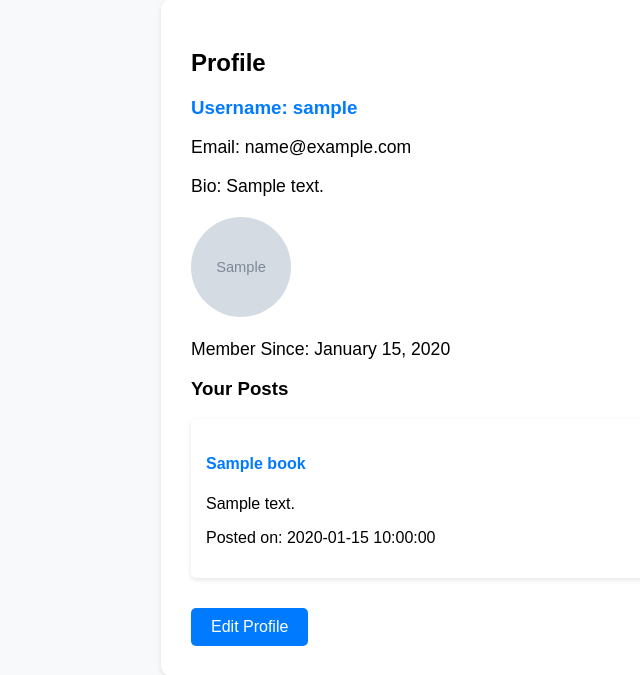
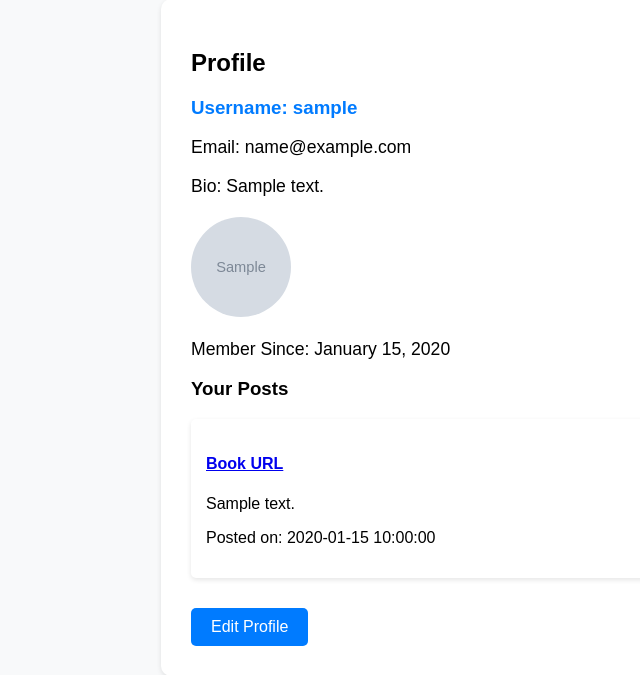
Before and after one commit to merylgrace/Book, a PHP site: page /profile.php in a window 1280 px wide. Shown: the part 169-844 px from the top of the page, without its empty margins (1-641 px from the left). Run offline with PHP 8.4, Linux system fonts and the light colour scheme; the visitor is signed in with stand-in values (Sample User, id 1); tables that the repository leaves empty or names only in its code hold one stand-in row (values such as "Sample post").

Commit message:
fixed the profile

```diff
--- a/profile.php
+++ b/profile.php
@@ -14,11 +14,7 @@ $user = $result->fetch_assoc();
 $stmt->close();
 
 // Get the user's posts
-$sql = "SELECT Posts.post_id, Books.title, Posts.content, Posts.created_at
-        FROM Posts
-        JOIN Books ON Posts.book_url = Books.book_url
-        WHERE Posts.user_id = ?
-        ORDER BY Posts.created_at DESC";
+$sql = "SELECT post_id, book_url, content, created_at FROM Posts WHERE user_id = ? ORDER BY created_at DESC";
 $stmt = $conn->prepare($sql);
 $stmt->bind_param("i", $user_id);
 $stmt->execute();
@@ -115,7 +111,12 @@ $stmt->close();
             <?php if ($posts_result->num_rows > 0): ?>
                 <?php while ($post = $posts_result->fetch_assoc()): ?>
                     <div class="post">
-                        <h4><?= htmlspecialchars($post['title']) ?></h4>
+                        <!-- Display book URL (if exists) -->
+                        <?php if ($post['book_url']): ?>
+                            <h4><a href="<?= htmlspecialchars($post['book_url']) ?>" target="_blank">Book URL</a></h4>
+                        <?php else: ?>
+                            <h4>No Book URL Provided</h4>
+                        <?php endif; ?>
                         <p><?= htmlspecialchars($post['content']) ?></p>
                         <p>Posted on: <?= $post['created_at'] ?></p>
                     </div>
```
